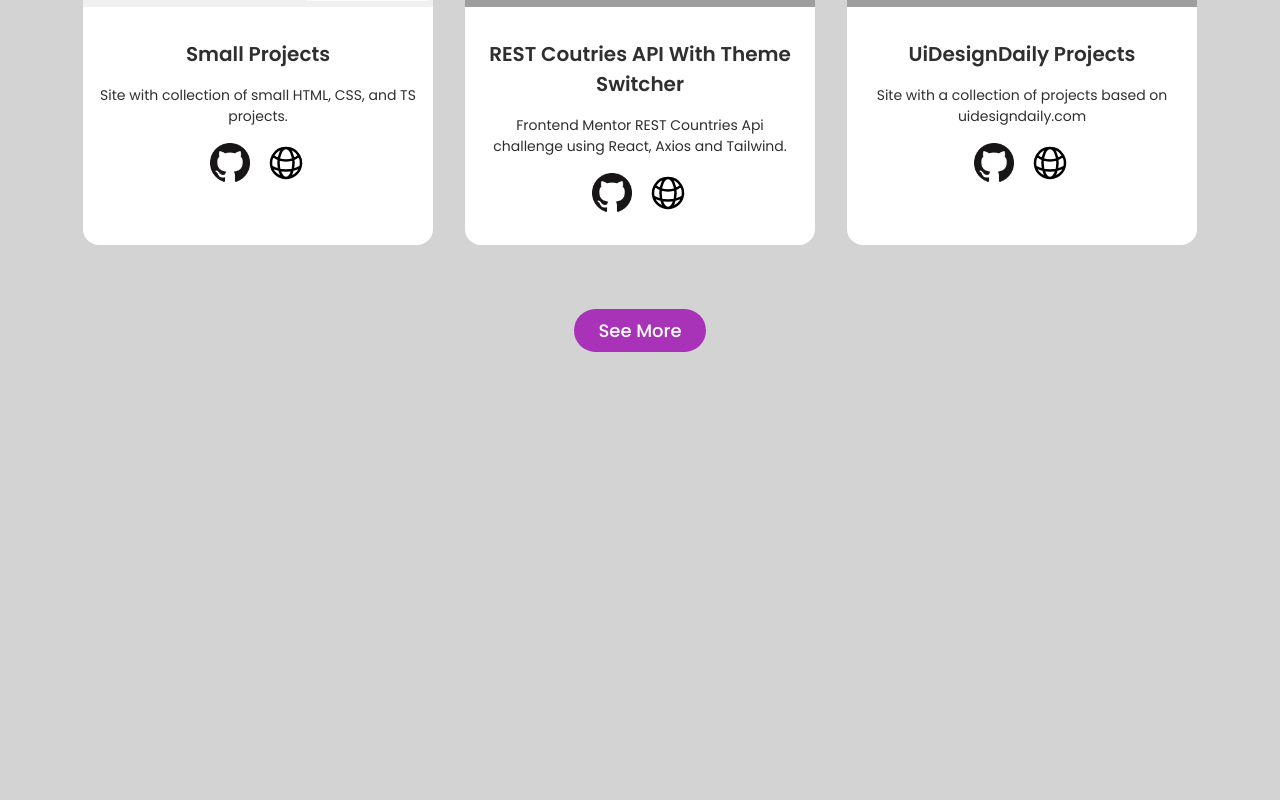
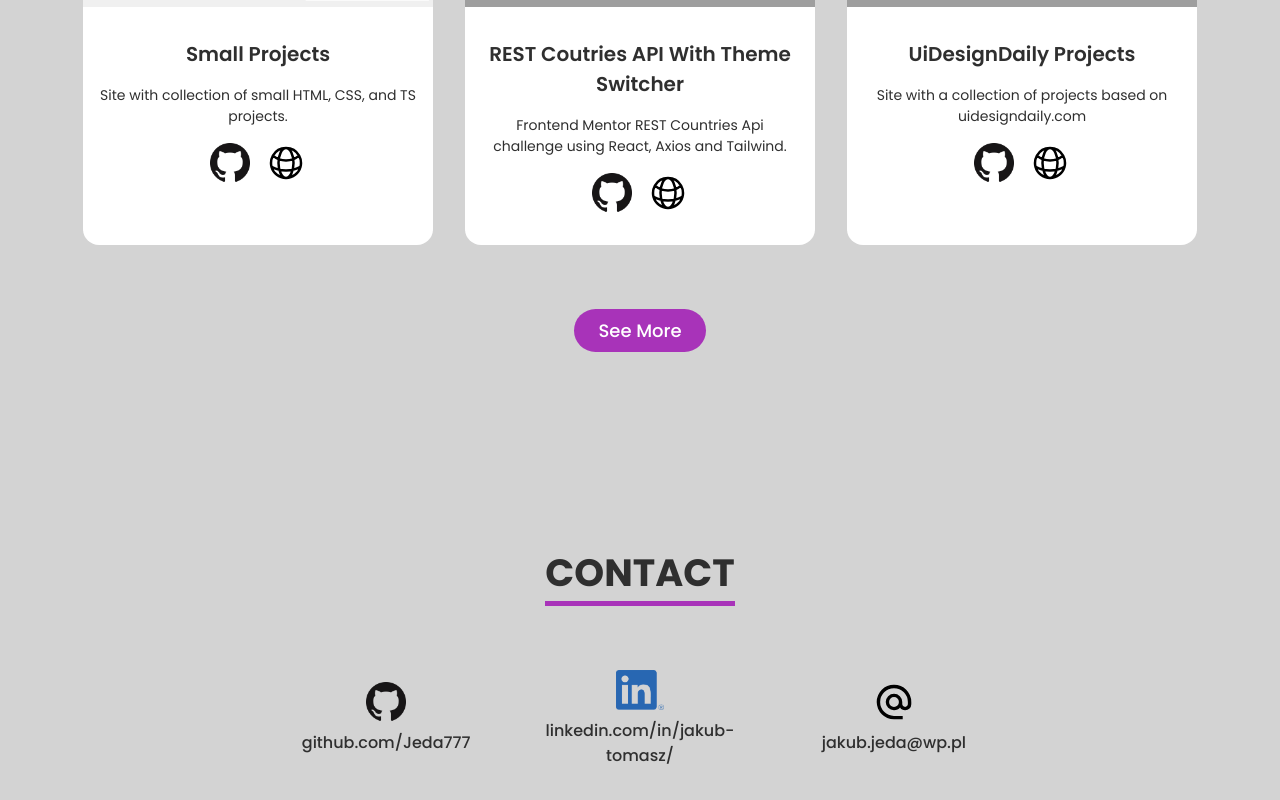
Before and after one commit to Jeda777/portfolio-site, a SvelteKit app: page / in a window 1280 px wide. Shown: the part 2056-2856 px from the top of the page. Before the commit the page ends 2504 px from the top, so only its background shows below. Built offline with nearby package versions, Linux system fonts and the light colour scheme; grey boxes are pictures that could not be loaded.

Commit message:
Contact section created

```diff
--- /dev/null
+++ b/src/components/Contact.svelte
@@ -0,0 +1,80 @@
+<script>
+  import linkedIn from "../assets/linkedIn.png";
+  import githubDark from "../assets/githubDark.png";
+  import email from "../assets/mail.svg";
+</script>
+
+<section id="contact">
+  <h2>Contact</h2>
+  <div class="contact-container">
+    <div class="contact-element">
+      <img src={githubDark} alt="GitHub" />
+      <a href="https://github.com/Jeda777" target="_blank" rel="noreferrer"
+        >github.com/Jeda777</a
+      >
+    </div>
+    <div class="contact-element">
+      <img src={linkedIn} alt="linkedIn" />
+      <a
+        href="https://www.linkedin.com/in/jakub-tomasz-j%C4%99da/"
+        target="_blank"
+        rel="noreferrer">linkedin.com/in/jakub-tomasz/</a
+      >
+    </div>
+    <div class="contact-element">
+      <img src={email} alt="E-Mail" />
+      <p>jakub.jeda@wp.pl</p>
+    </div>
+  </div>
+</section>
+
+<style lang="scss">
+  @import "../variables";
+  #contact {
+    padding: 4rem 2rem;
+    display: flex;
+    flex-direction: column;
+    align-items: center;
+    gap: 2rem;
+    text-align: center;
+    max-width: 1200px;
+    margin: 0 auto;
+    .contact-container {
+      display: flex;
+      align-items: center;
+      flex-wrap: wrap;
+      justify-content: center;
+      gap: 2rem;
+      .contact-element {
+        flex: 1;
+        display: flex;
+        flex-direction: column;
+        align-items: center;
+        gap: 0.5rem;
+        img {
+          height: 40px;
+        }
+      }
+    }
+    @media (min-width: 768px) {
+      padding: 5rem 2rem;
+      gap: 3rem;
+      .contact-container {
+        gap: 4rem;
+      }
+    }
+    @media (min-width: 1024px) {
+      padding: 6rem 2rem;
+    }
+    @media (min-width: 1280px) {
+      padding: 6rem 2rem;
+      gap: 4rem;
+    }
+    @media (min-width: 1600px) {
+      gap: 6rem;
+    }
+    @media (min-width: 1920px) {
+      gap: 8rem;
+    }
+  }
+</style>
--- a/src/routes/+page.svelte
+++ b/src/routes/+page.svelte
@@ -3,6 +3,7 @@
   import Hero from "../components/Hero.svelte";
   import About from "../components/About.svelte";
   import Projects from "../components/Projects.svelte";
+  import Contact from "../components/Contact.svelte";
   import "./+page.scss";
 </script>
 
@@ -11,4 +12,5 @@
   <Hero />
   <About />
   <Projects />
+  <Contact />
 </main>
```
Also changed, not shown: src/assets/linkedIn.png (added), src/assets/mail.svg (added).
